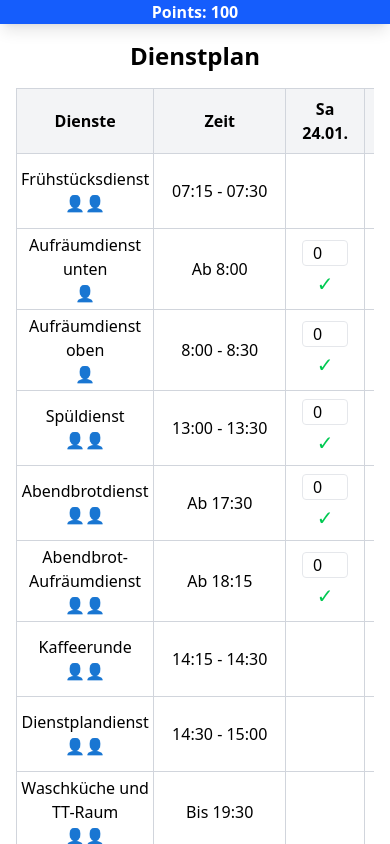
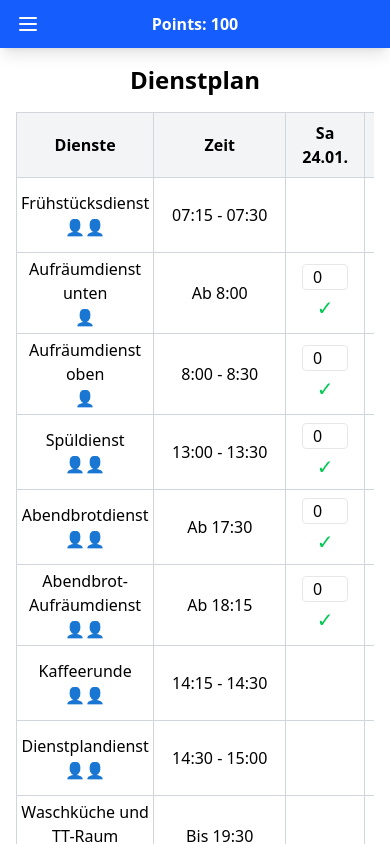
Before and after one commit to Joelbarfoo/angular-firebase-dienstplan-wh, an Angular app: page / in a window 390 px wide. Shown: the top 844 px of the page. Built offline with nearby package versions, Linux system fonts and the light colour scheme.

Commit message:
hamburger menu without alpine

```diff
--- a/src/app/features/home/home/home.html
+++ b/src/app/features/home/home/home.html
@@ -1,5 +1,5 @@
 <app-navbar></app-navbar>
-<div class="container mx-auto max-w-full p-4 md:max-w-4xl md:mt-32">
+<div class="container mx-auto max-w-full p-4 md:max-w-4xl md:my-32">
   <h1 class="text-2xl font-bold mb-4 text-center">Dienstplan</h1>
   <div class="overflow-x-auto">
     <table class="min-w-full table-auto border-collapse border border-gray-300">
--- a/src/app/features/home/navbar/navbar.html
+++ b/src/app/features/home/navbar/navbar.html
@@ -1,24 +1,56 @@
-<nav class="bg-blue-600 text-white shadow-lg sticky top-0 z-50 relative">
+<nav class="bg-blue-600 text-white shadow-lg sticky top-0 z-50">
   <div class="container mx-auto px-4 py-3 flex items-center justify-between relative">
+    <!-- Left: Hamburger (mobile) + Title (md+) -->
+    <div class="flex items-center gap-3">
+      <button
+        type="button"
+        (click)="toggle()"
+        class="md:hidden relative z-20 focus:outline-none"
+        aria-label="Open menu"
+        [attr.aria-expanded]="open"
+      >
+        <svg class="w-6 h-6" fill="none" stroke="currentColor" viewBox="0 0 24 24">
+          @if (!open) {
+            <path stroke-linecap="round" stroke-linejoin="round" stroke-width="2"
+                  d="M4 6h16M4 12h16M4 18h16"></path>
+          } @else {
+            <path stroke-linecap="round" stroke-linejoin="round" stroke-width="2"
+                  d="M6 18L18 6M6 6l12 12"></path>
+          }
+        </svg>
+      </button>
 
-    <!-- Left: Logo / Title (only on md+) -->
-    <div class="text-xl font-bold hidden md:block">
-      Dienstplan
+      <div class="text-xl font-bold hidden md:block">
+        Dienstplan
+      </div>
     </div>
 
-    <!-- Center: Points (only on small screens) -->
-    <div class="absolute left-1/2 transform -translate-x-1/2 md:static md:transform-none">
+    <!-- Center: Points -->
+    <div class="absolute left-1/2 -translate-x-1/2 md:static md:translate-x-0 pointer-events-none md:pointer-events-auto">
       <span class="font-bold text-center block md:hidden">Points: 100</span>
-      <!-- On md+ you can also show it somewhere else if needed -->
-      <span class="hidden md:inline font-bold">Points: 100</span>
+      <span class="hidden md:inline font-bold text-2xl">Points: 100</span>
     </div>
 
-    <!-- Right: User / Buttons (only on md+) -->
-    <div class="flex items-center space-x-4 hidden md:flex">
+    <!-- Right: Desktop -->
+    <div class="hidden md:flex items-center space-x-4">
       <span>Welcome, User</span>
-      <button class="bg-white text-blue-600 px-3 py-1 rounded hover:bg-gray-100 transition duration-300">Login</button>
-      <button class="bg-white text-blue-600 px-3 py-1 rounded hover:bg-gray-200 transition duration-300">Register</button>
+      <button class="bg-white text-blue-600 px-3 py-1 rounded hover:bg-gray-100 transition">Login</button>
+      <button class="bg-white text-blue-600 px-3 py-1 rounded hover:bg-gray-200 transition">Register</button>
+            <button class="bg-white text-blue-600 px-3 py-1 rounded hover:bg-gray-200 transition">Settings</button>
+
     </div>
+  </div>
 
-  </div>
+  <!-- Mobile Menu -->
+  @if (open) {
+    <div class="md:hidden bg-blue-700 border-t border-blue-500">
+      <div class="px-4 pt-2 pb-4 space-y-2">
+        <div class="py-2 border-b border-blue-500 font-semibold">Welcome, User</div>
+        <a href="#" class="block py-2 hover:text-blue-200 transition">Login</a>
+        <a href="#" class="block py-2 hover:text-blue-200 transition">Register</a>
+        <a href="#" class="block py-2 hover:text-blue-200 transition">Settings</a>
+        <a href="#" class="block py-2 hover:text-blue-200 transition">Logout</a>
+      </div>
+    </div>
+  }
 </nav>
--- a/src/app/features/home/navbar/navbar.ts
+++ b/src/app/features/home/navbar/navbar.ts
@@ -2,9 +2,18 @@ import { Component } from '@angular/core';
 
 @Component({
   selector: 'app-navbar',
+  standalone: true,
   imports: [],
   templateUrl: './navbar.html',
 })
 export class Navbar {
+  open = false;
 
+  toggle(): void {
+    this.open = !this.open;
+  }
+
+  close(): void {
+    this.open = false;
+  }
 }
```
